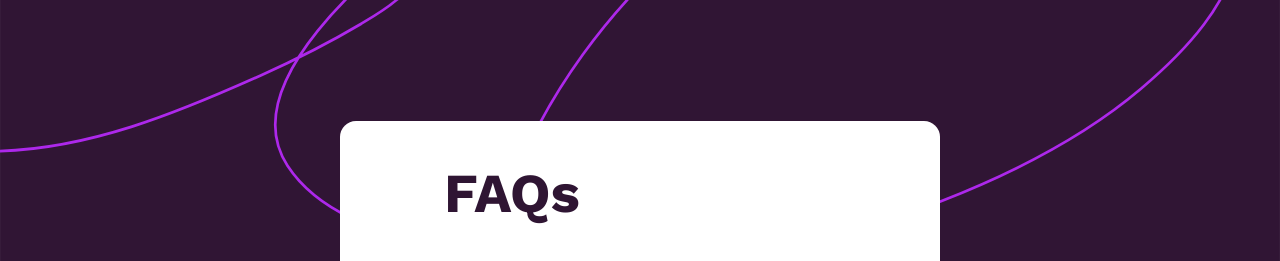
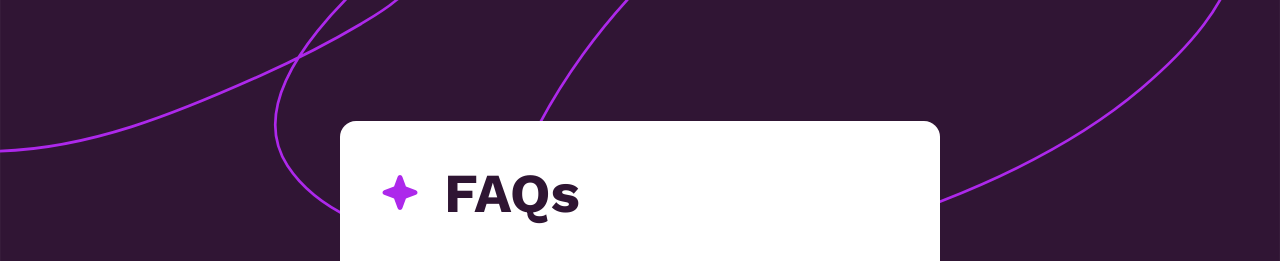
Before and after one commit to EugeniaAntonova/faq-accordion-main, a plain HTML site: page index.html in a window 1280 px wide. Shown: the top 261 px of the page. Drawn offline with nearby package versions, Linux system fonts and the light colour scheme; the site is published under a folder, as on GitHub Pages, so addresses that start at the root find nothing.

Commit message:
Update style.css

```diff
--- a/css/style.css
+++ b/css/style.css
@@ -150,7 +150,7 @@ article.faq {
     left: 0;
     height: 100%;
     width: 25px;
-    background-image: url('/assets/images/icon-star.svg');
+    background-image: url('../assets/images/icon-star.svg');
     background-position: left center;
     background-repeat: no-repeat;
     background-size: contain;
```
